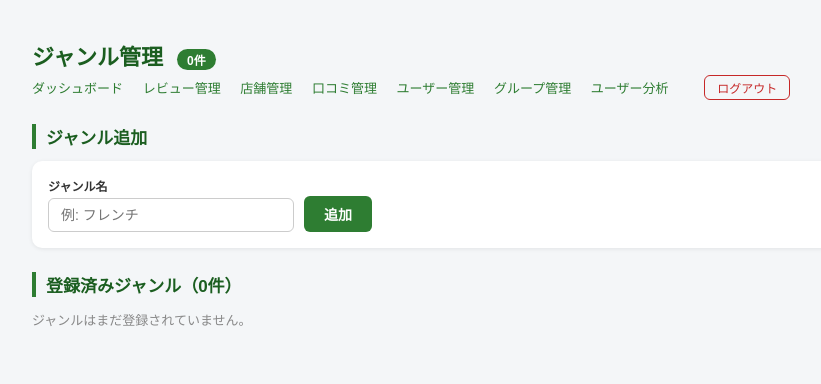
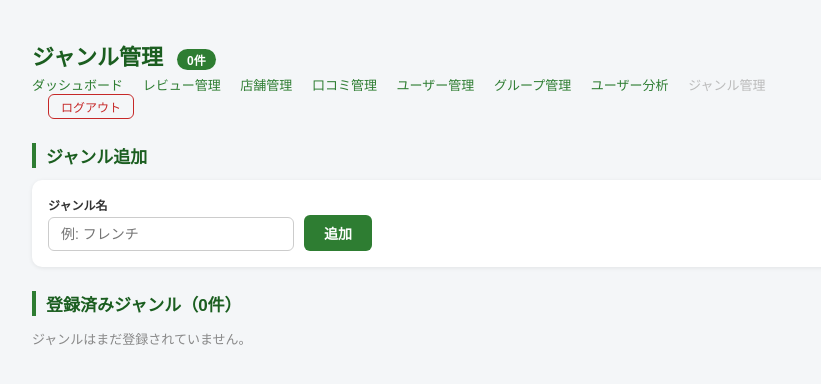
Before and after one commit to munetomoando/story04, a Python web app: template templates/admin_genres.html in a window 1280 px wide. Shown: the top 384 px of the page, without its empty margins (208-1029 px from the left). Run offline with Jinja, Linux system fonts and the light colour scheme; the template is opened without the code that fills it, so the values that code supplies are empty.

Commit message:
Unify admin nav: show all pages with current page grayed out
All 8 admin pages now display the same nav items in the same order:
ダッシュボード > レビュー管理 > 店舗管理 > 口コミ管理 > ユーザー管理 >
グループ管理 > ユーザー分析 > ジャンル管理

Current page shown as non-clickable gray span (.nav-current).

Co-Authored-By: Claude Opus 4.6 (1M context) <noreply@anthropic.com>

```diff
--- a/templates/admin_comments.html
+++ b/templates/admin_comments.html
@@ -12,6 +12,7 @@
     .nav-links { margin-bottom: 20px; font-size: 13px; }
     .nav-links a { color: #2e7d32; text-decoration: none; margin-right: 16px; }
     .nav-links a:hover { text-decoration: underline; }
+    .nav-links .nav-current { color: #bbb; margin-right: 16px; cursor: default; }
     .count-badge {
       display: inline-block;
       background: #2e7d32;
@@ -186,6 +187,7 @@
     <a href="/admin/dashboard">ダッシュボード</a>
     <a href="/admin/reviews">レビュー管理</a>
     <a href="/admin/objects">店舗管理</a>
+    <span class="nav-current">口コミ管理</span>
     <a href="/admin/users">ユーザー管理</a>
     <a href="/admin/groups">グループ管理</a>
     <a href="/admin/heatmap">ユーザー分析</a>
--- a/templates/admin_dashboard.html
+++ b/templates/admin_dashboard.html
@@ -11,6 +11,7 @@
     .nav-links { margin-bottom: 20px; font-size: 13px; }
     .nav-links a { color: #2e7d32; text-decoration: none; margin-right: 16px; }
     .nav-links a:hover { text-decoration: underline; }
+    .nav-links .nav-current { color: #bbb; margin-right: 16px; cursor: default; }
     .section-title {
       font-size: 17px; font-weight: bold; color: #1b5e20;
       margin: 28px 0 12px; border-left: 4px solid #2e7d32; padding-left: 10px;
@@ -51,6 +52,7 @@
 <div class="admin-wrap">
   <h1>ダッシュボード</h1>
   <div class="nav-links">
+    <span class="nav-current">ダッシュボード</span>
     <a href="/admin/reviews">レビュー管理</a>
     <a href="/admin/objects">店舗管理</a>
     <a href="/admin/comments">口コミ管理</a>
--- a/templates/admin_genres.html
+++ b/templates/admin_genres.html
@@ -11,6 +11,7 @@
     .nav-links { margin-bottom: 20px; font-size: 13px; }
     .nav-links a { color: #2e7d32; text-decoration: none; margin-right: 16px; }
     .nav-links a:hover { text-decoration: underline; }
+    .nav-links .nav-current { color: #bbb; margin-right: 16px; cursor: default; }
     .count-badge {
       display: inline-block; background: #2e7d32; color: white;
       font-size: 12px; padding: 2px 10px; border-radius: 12px; margin-left: 8px;
@@ -56,6 +57,7 @@
     <a href="/admin/users">ユーザー管理</a>
     <a href="/admin/groups">グループ管理</a>
     <a href="/admin/heatmap">ユーザー分析</a>
+    <span class="nav-current">ジャンル管理</span>
     <form method="post" action="/admin/logout" style="display:inline;margin-left:16px;"><input type="hidden" name="csrf_token" value="{{ csrf_token }}"><button type="submit" style="background:none;border:1px solid #c62828;color:#c62828;padding:3px 12px;border-radius:6px;font-size:12px;cursor:pointer;">ログアウト</button></form>
   </div>
 
--- a/templates/admin_groups.html
+++ b/templates/admin_groups.html
@@ -11,6 +11,7 @@
     .nav-links { margin-bottom: 20px; font-size: 13px; }
     .nav-links a { color: #2e7d32; text-decoration: none; margin-right: 16px; }
     .nav-links a:hover { text-decoration: underline; }
+    .nav-links .nav-current { color: #bbb; margin-right: 16px; cursor: default; }
     .section-title { font-size: 17px; font-weight: bold; color: #1b5e20; margin: 24px 0 12px; border-left: 4px solid #2e7d32; padding-left: 10px; }
     .create-form {
       background: white; border-radius: 10px; box-shadow: 0 1px 4px rgba(0,0,0,0.08);
@@ -42,6 +43,7 @@
     <a href="/admin/objects">店舗管理</a>
     <a href="/admin/comments">口コミ管理</a>
     <a href="/admin/users">ユーザー管理</a>
+    <span class="nav-current">グループ管理</span>
     <a href="/admin/heatmap">ユーザー分析</a>
     <a href="/admin/genres">ジャンル管理</a>
     <form method="post" action="/admin/logout" style="display:inline;margin-left:16px;"><input type="hidden" name="csrf_token" value="{{ csrf_token }}"><button type="submit" style="background:none;border:1px solid #c62828;color:#c62828;padding:3px 12px;border-radius:6px;font-size:12px;cursor:pointer;">ログアウト</button></form>
--- a/templates/admin_heatmap.html
+++ b/templates/admin_heatmap.html
@@ -25,6 +25,7 @@
     <a href="/admin/comments" style="color:#2e7d32;text-decoration:none;margin-right:16px;">口コミ管理</a>
     <a href="/admin/users" style="color:#2e7d32;text-decoration:none;margin-right:16px;">ユーザー管理</a>
     <a href="/admin/groups" style="color:#2e7d32;text-decoration:none;margin-right:16px;">グループ管理</a>
+    <span style="color:#bbb;margin-right:16px;">ユーザー分析</span>
     <a href="/admin/genres" style="color:#2e7d32;text-decoration:none;">ジャンル管理</a>
     <form method="post" action="/admin/logout" style="display:inline;margin-left:16px;"><input type="hidden" name="csrf_token" value="{{ csrf_token }}"><button type="submit" style="background:none;border:1px solid #c62828;color:#c62828;padding:3px 12px;border-radius:6px;font-size:12px;cursor:pointer;">ログアウト</button></form>
   </div>
--- a/templates/admin_objects.html
+++ b/templates/admin_objects.html
@@ -12,6 +12,7 @@
     .nav-links { margin-bottom: 24px; font-size: 13px; }
     .nav-links a { color: #2e7d32; text-decoration: none; margin-right: 16px; }
     .nav-links a:hover { text-decoration: underline; }
+    .nav-links .nav-current { color: #bbb; margin-right: 16px; cursor: default; }
 
     /* ===== 承認待ちリクエスト ===== */
     .section-title { font-size: 17px; font-weight: bold; color: #1b5e20; margin: 28px 0 12px; border-left: 4px solid #2e7d32; padding-left: 10px; }
@@ -129,6 +130,7 @@
   <div class="nav-links">
     <a href="/admin/dashboard">ダッシュボード</a>
     <a href="/admin/reviews">レビュー管理</a>
+    <span class="nav-current">店舗管理</span>
     <a href="/admin/comments">口コミ管理</a>
     <a href="/admin/users">ユーザー管理</a>
     <a href="/admin/groups">グループ管理</a>
--- a/templates/admin_reviews.html
+++ b/templates/admin_reviews.html
@@ -109,9 +109,11 @@
   <h1>レビュー管理</h1>
   <div style="margin-bottom:20px;font-size:13px;">
     <a href="/admin/dashboard" style="color:#2e7d32;text-decoration:none;margin-right:16px;">ダッシュボード</a>
+    <span style="color:#bbb;margin-right:16px;">レビュー管理</span>
     <a href="/admin/objects" style="color:#2e7d32;text-decoration:none;margin-right:16px;">店舗管理</a>
     <a href="/admin/comments" style="color:#2e7d32;text-decoration:none;margin-right:16px;">口コミ管理</a>
     <a href="/admin/users" style="color:#2e7d32;text-decoration:none;margin-right:16px;">ユーザー管理</a>
+    <a href="/admin/groups" style="color:#2e7d32;text-decoration:none;margin-right:16px;">グループ管理</a>
     <a href="/admin/heatmap" style="color:#2e7d32;text-decoration:none;margin-right:16px;">ユーザー分析</a>
     <a href="/admin/genres" style="color:#2e7d32;text-decoration:none;">ジャンル管理</a>
     <form method="post" action="/admin/logout" style="display:inline;margin-left:16px;"><input type="hidden" name="csrf_token" value="{{ csrf_token }}"><button type="submit" style="background:none;border:1px solid #c62828;color:#c62828;padding:3px 12px;border-radius:6px;font-size:12px;cursor:pointer;">ログアウト</button></form>
--- a/templates/admin_users.html
+++ b/templates/admin_users.html
@@ -11,6 +11,7 @@
     .nav-links { margin-bottom: 20px; font-size: 13px; }
     .nav-links a { color: #2e7d32; text-decoration: none; margin-right: 16px; }
     .nav-links a:hover { text-decoration: underline; }
+    .nav-links .nav-current { color: #bbb; margin-right: 16px; cursor: default; }
     .count-badge {
       display: inline-block; background: #2e7d32; color: white;
       font-size: 12px; padding: 2px 10px; border-radius: 12px; margin-left: 8px;
@@ -84,6 +85,7 @@
     <a href="/admin/reviews">レビュー管理</a>
     <a href="/admin/objects">店舗管理</a>
     <a href="/admin/comments">口コミ管理</a>
+    <span class="nav-current">ユーザー管理</span>
     <a href="/admin/groups">グループ管理</a>
     <a href="/admin/heatmap">ユーザー分析</a>
     <a href="/admin/genres">ジャンル管理</a>
```
